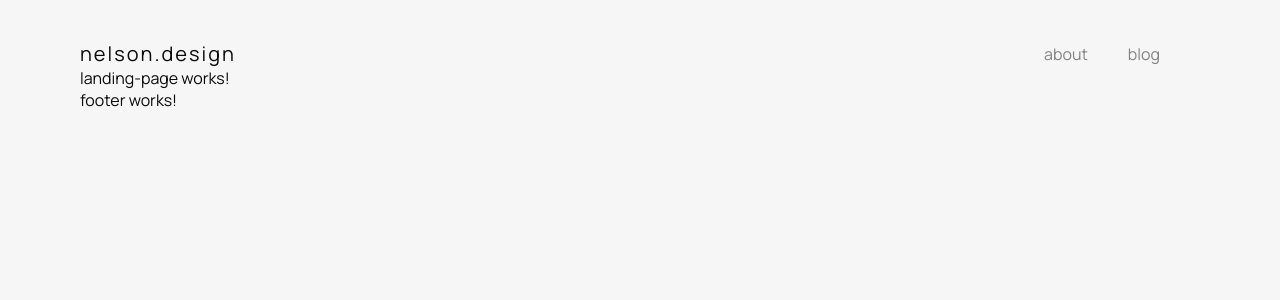
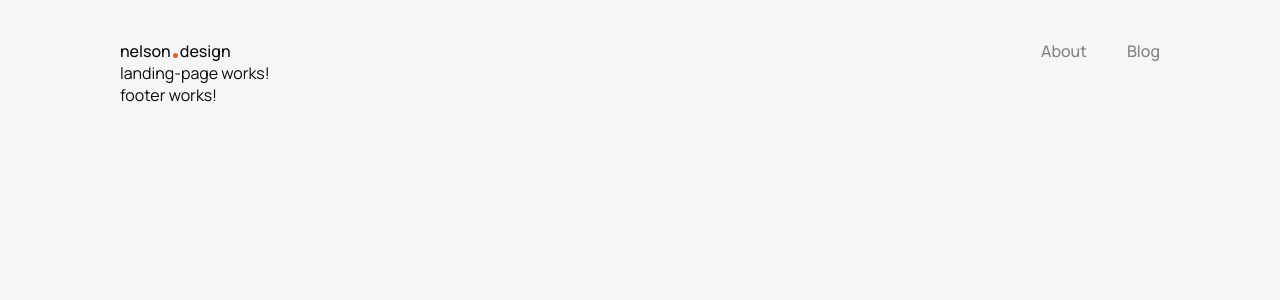
Before and after one commit to Nelson-Guerra-Tech/ux-portfolio, an Angular app: page / in a window 1280 px wide. Shown: the top 300 px of the page. Built offline with nearby package versions, Linux system fonts and the light colour scheme.

Commit message:
add styling with variables for menu component

```diff
--- a/src/app/components/menu/data/menu.data.ts
+++ b/src/app/components/menu/data/menu.data.ts
@@ -1,9 +1,12 @@
 import { Menu } from "../models/menu.interface";
 
 export const MenuData: Menu = {
-  brand: 'nelson<span class+"dot">.</span>design',
+  label: {
+    title: "nelson",
+    subtitle: "design"
+  },
   links: {
-    about: 'about',
-    blog: 'blog',
+    about: 'About',
+    blog: 'Blog',
   }
 }
--- a/src/app/components/menu/menu.component.html
+++ b/src/app/components/menu/menu.component.html
@@ -1,22 +1,18 @@
 <nav class="ux-portfolio-menu">
   <div class="ux-portfolio-menu__nav">
     <div class="ux-portfolio-menu__brand">
-      <p [innerHTML]="content.brand"></p>
+      <div [innerHTML]="content.label.title"></div>
+      <div class="ux-portfolio-menu__separator"></div>
+      <div [innerHTML]="content.label.subtitle"></div>
     </div>
     <div class="ux-portfolio-menu__links">
       <ul>
-        <li>
-          <a href="#" [innerHTML]="content.links.home"></a>
-        </li>
         <li>
           <a href="#" [innerHTML]="content.links.about"></a>
         </li>
         <li>
           <a href="#" [innerHTML]="content.links.blog"></a>
         </li>
-        <li>
-          <a href="#" [innerHTML]="content.links.contact"></a>
-        </li>
       </ul>
     </div>
   </div>
--- a/src/app/components/menu/menu.component.scss
+++ b/src/app/components/menu/menu.component.scss
@@ -1,5 +1,6 @@
 .ux-portfolio-menu {
   font-family: var(--poppins-font);
+  font-weight: var(--font-weight-500);
 
   &__nav {
     display: var(--display-flex);
@@ -8,20 +9,36 @@
   }
 
   &__brand {
-    font-size: 20px;
-    letter-spacing: 2px;
+    font-size: var(--unit-18-px);
+    display: var(--display-flex);
+    align-items: var(--align-items-center);
   }
 
   &__links {
     ul {
       display: var(--display-flex);
-      gap: 40px;
+      gap: var(--gap-40-px);
       list-style: var(--list-style-none);
 
       a {
-        text-decoration: none;
+        text-decoration: var(--text-decoration-none);
         color: var(--faded-text);
+        font-size: var(--unit-18-px);
+        transition: var(--transition-0-3-seconds);
+      }
+
+      a:hover {
+        color: var(--night);
       }
     }
   }
+
+  &__separator {
+    display: var(--display-inline-block);
+    width: var(--unit-5-px);
+    height: var(--unit-5-px);
+    background-color: var(--orange-text); /* or any color you like */
+    border-radius: var(--border-radius-50-percent);
+    margin: var(--unit-8-px) var(--unit-2-px) var(--unit-0-px) var(--unit-2-px); /* to give some space around the circle */
+  }
 }
--- a/src/app/components/menu/menu.component.ts
+++ b/src/app/components/menu/menu.component.ts
@@ -5,7 +5,7 @@ import { Menu } from './models/menu.interface';
 @Component({
   selector: 'app-menu',
   templateUrl: './menu.component.html',
-  styleUrls: ['./menu.component.scss']
+  styleUrls: ['./menu.component.scss'],
 })
 export class MenuComponent {
   @Input() content: Menu = MenuData
--- a/src/styles.scss
+++ b/src/styles.scss
@@ -34,6 +34,7 @@
   --off-white: #fcfcfb;
   --faded-text: #838383;
   --light-text: #576574;
+  --orange-text: #dd6031;
   --bg-light-gray: #ececec;
   --bg-gradient-color: #fc466b; /* fallback for old browsers */
   --highlight-linear-gradient-pink-blue: linear-gradient(
@@ -83,12 +84,29 @@
   --padding-20-px: 20px;
   --padding-30-px: 30px;
   --padding-40-px: 40px;
+  --padding-50-px: 50px;
+  --padding-60-px: 60px;
+  --padding-70-px: 70px;
   --padding-80-px: 80px;
+  --padding-90-px: 90px;
   --padding-100-px: 100px;
 
-  /* Px */
+  /* PX */
   --unit-0-px: 0px;
+  --unit-2-px: 2px;
+  --unit-5-px: 5px;
+  --unit-8-px: 8px;
+  --unit-10-px: 10px;
+  --unit-15-px: 15px;
+  --unit-20-px: 20px;
   --unit-25-px: 25px;
+  --unit-30-px: 30px;
+  --unit-35-px: 35px;
+  --unit-40-px: 40px;
+  --unit-45-px: 45px;
+  --unit-50-px: 50px;
+  --unit-55-px: 55px;
+  --unit-60-px: 60px;
 
   /* Gap */
   --gap-1-rem: 1rem;
@@ -96,6 +114,7 @@
   --gap-1-px: 1px;
   --gap-10-px: 10px;
   --gap-16-px: 16px;
+  --gap-40-px: 40px;
 
   /* Font Size */
   --font-size-1-5-rem: 1.5rem;
@@ -109,7 +128,13 @@
   --font-size-18-px: 18px;
   --font-size-20-px: 20px;
   --font-size-22-px: 22px;
+  --font-size-25-px: 25px;
+  --font-size-30-px: 30px;
+  --font-size-35-px: 35px;
   --font-size-40-px: 40px;
+  --font-size-45-px: 45px;
+  --font-size-50-px: 50px;
+  --font-size-55-px: 55px;
   --font-size-60-px: 60px;
 
   /* Lists */
@@ -124,7 +149,9 @@
   /* Margin Top */
   --margin-top-2-rem: 2rem;
   --margin-top-8-rem: 8rem;
+  --margin-top-5-px: 5px;
   --margin-top-10-px: 10px;
+  --margin-top-15-px: 15px;
 
   /* Margin Right */
 
@@ -181,6 +208,7 @@
 
   /* Display */
   --display-block: block;
+  --display-inline-block: inline-block;
   --display-none: none;
   --overflow-hidden: hidden;
   --visibility-visible: visible;
@@ -199,15 +227,24 @@
   --text-fill-transparent: transparent;
   --bg-clip-text: text;
 
+  /* Transitions */
+  --transition-0-3-seconds: all 0.3s ease-in-out;
+
   /* Text Decoration */
   --text-decoration-none: none;
 
   /* Box Sizing */
   --border-sizing-border-box: border-box;
 
-  /* Border */
+  /* Border Radius */
   --border-radius-8-px: 8px;
   --border-radius-10-px: 10px;
+  --border-radius-20-px: 20px;
+  --border-radius-30-px: 30px;
+  --border-radius-40-px: 40px;
+  --border-radius-50-px: 50px;
+  --border-radius-60-px: 60px;
+  --border-radius-50-percent: 50%;
 
   /* Border Style */
   --border-style-none: none;
@@ -244,5 +281,5 @@ body {
   background-color: var(--day);
   color: var(--night);
   scroll-behavior: var(--scroll-behavior-smooth);
-  padding: var(--padding-20-px);
+  padding: var(--padding-20-px) var(--padding-40-px);
 }
```
Also changed, not shown: src/app/components/menu/models/menu.interface.ts (+6 -3 lines), documentation.json, 1 other file (tests, documents, lock files or other folders).
